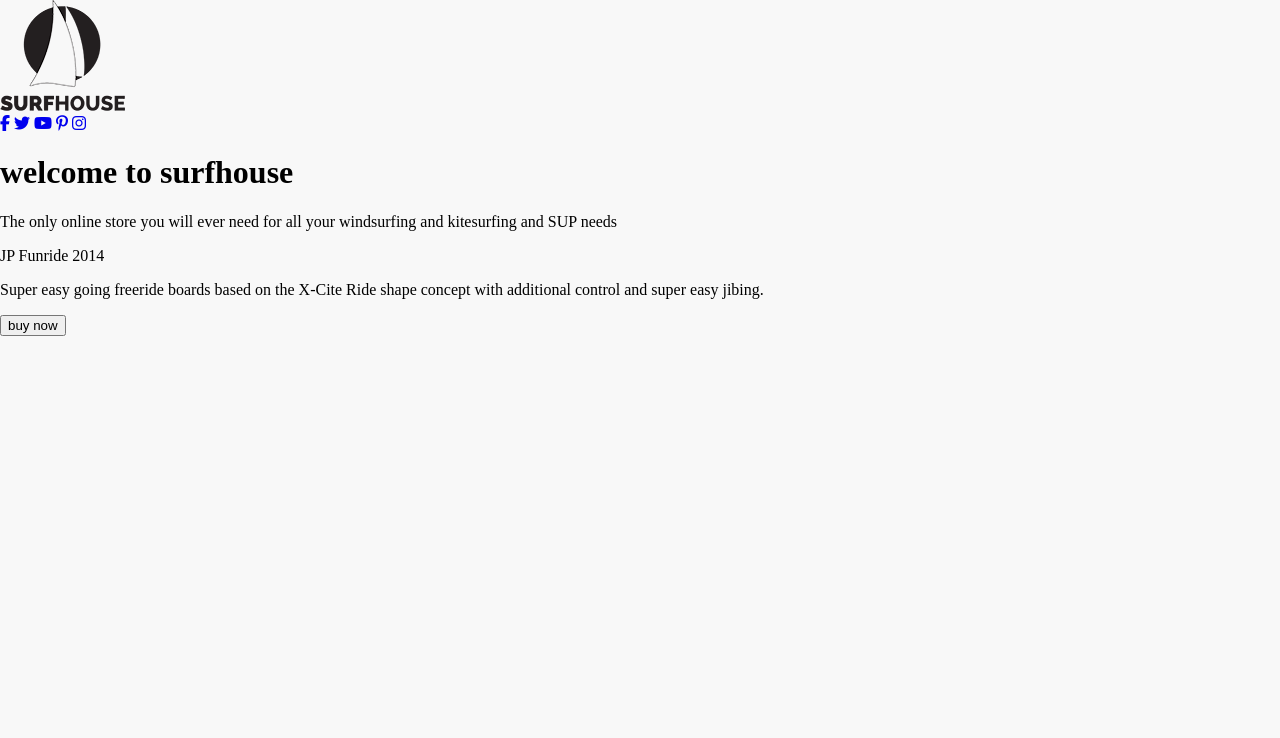
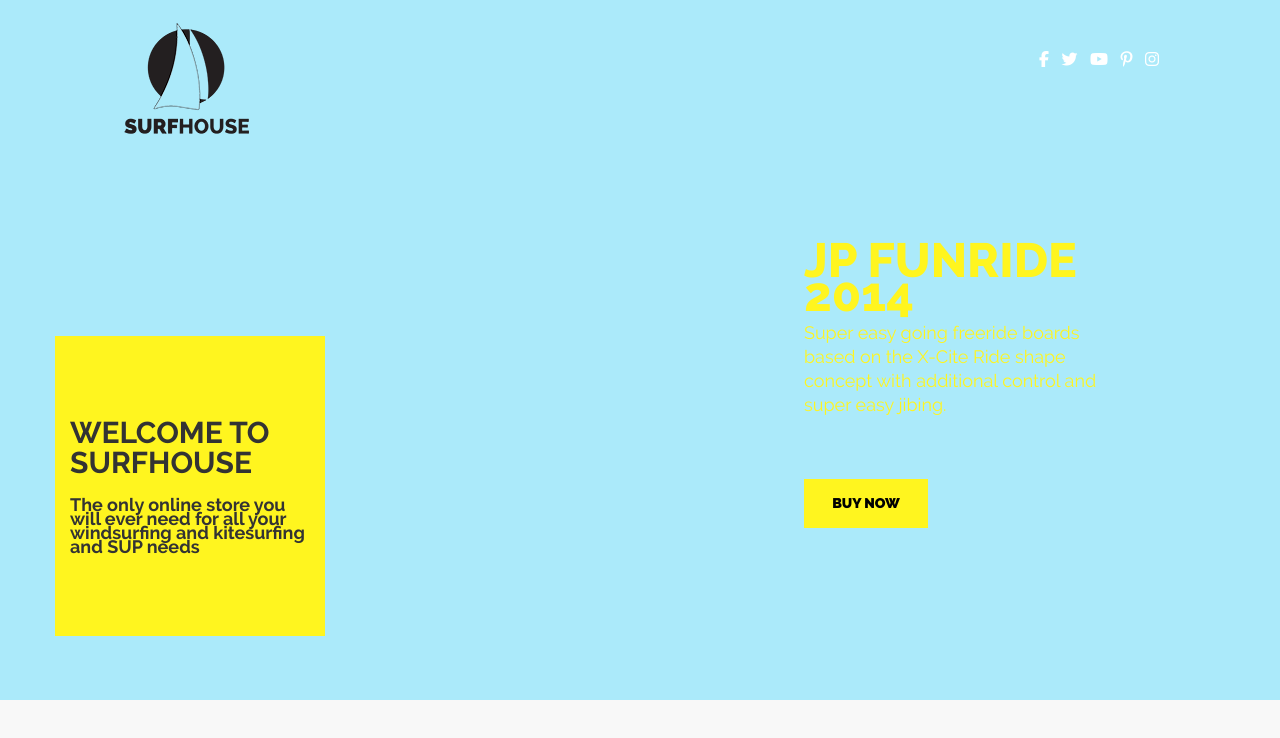
Before and after one commit to AnnEgorovaSpb/surfhouse_geekbrains, a plain HTML site: page index.html in a window 1280 px wide. Drawn offline with Linux system fonts and the light colour scheme.

Commit message:
Стили Desktop для header

```diff
--- a/css/style.scss
+++ b/css/style.scss
@@ -75,3 +75,124 @@ a {
     display: table;
     clear: both;
 }
+
+.header {
+    background-color: $colorHeader-bg;
+}
+
+.header__container {
+    max-width: $widthContainer;
+    min-height: 700px;
+    margin: 0 auto;
+    padding: 0;
+    box-sizing: border-box;
+    position: relative;
+}
+
+.header__logo-link {
+    margin: 0;
+    position: absolute;
+    top: 23px;
+    left: 69px;
+}
+
+.social {
+    width: 120px;
+    margin: 0;
+    display: flex;
+    justify-content: space-between;
+    position: absolute;
+    top: 51px;
+    right: 66px;
+
+    &__link {
+        text-decoration: none;
+        color: $colorIcon;
+    }
+
+    &__link:hover {
+        color: #000000;
+    }
+}
+
+.welcome {
+    width: 270px;
+    padding: 82px 15px;
+    margin: 0;
+    box-sizing: border-box;
+    background-color: #fff51f;
+    position: absolute;
+    bottom: 64px;
+
+    &__title {
+        margin: 0 0 20px 0;
+        font-family: $fontFamylyFirst;
+        font-size: 30px;
+        line-height: 30px;
+        font-weight: 700;
+        text-transform: uppercase;
+        color: #333333;
+    }
+
+    &__txt {
+        margin: 0 0 0 0;
+        font-family: $fontFamylyFirst;
+        font-size: 18px;
+        line-height: 14px;
+        font-weight: 700;
+        color: #333333;
+    }
+}
+
+.funride {
+    margin: 0;
+    width: 313px;
+    color: #fff51f;
+    position: absolute;
+    bottom: 172px;
+    right: 108px;
+
+    &__title {
+        display: block;
+        margin: 0 0 10px 0;
+        font-family: $fontFamylyFirst;
+        font-size: 48px;
+        line-height: 34px;
+        font-weight: 800;
+        text-transform: uppercase;
+    }
+
+    &__txt {
+        margin: 0 0 62px 0;
+        font-family: $fontFamylyFirst;
+        font-size: 18px;
+        line-height: 24px;
+        font-weight: 400;
+    }
+}
+
+.button {
+    width: 124px;
+    height: 49px;
+    background-color: #fff51f;
+    font-family: $fontFamylyFirst;
+    font-size: 14px;
+    line-height: 1.2;
+    font-weight: 900;
+    color: #000000;
+    text-transform: uppercase;
+    border: 2px solid transparent;
+    cursor: pointer;
+
+    &:hover {
+        background-color: #000000;
+        color: #ffffff;
+        border: 2px solid #000000;
+    }
+
+    &:active {
+        background-color: #fff51f;
+        color: #000000;
+        border: 2px solid transparent;
+    }
+}
--- a/index.html
+++ b/index.html
@@ -11,7 +11,7 @@
     <header class="header">
         <div class="header__container">
             <a href="#" class="header__logo-link">
-                <img src="img/surfhouse_logo_11612.png" alt="Логотип" class="headeer__logo-img">
+                <img src="img/surfhouse_logo_11612.png" alt="Логотип" class="header__logo-img">
             </a>
             <div class="social">
                 <a class="social__link" href="#"><i class="fab fa-facebook-f"></i></a>
```
Also changed, not shown: css/style.css, 1 other file.
